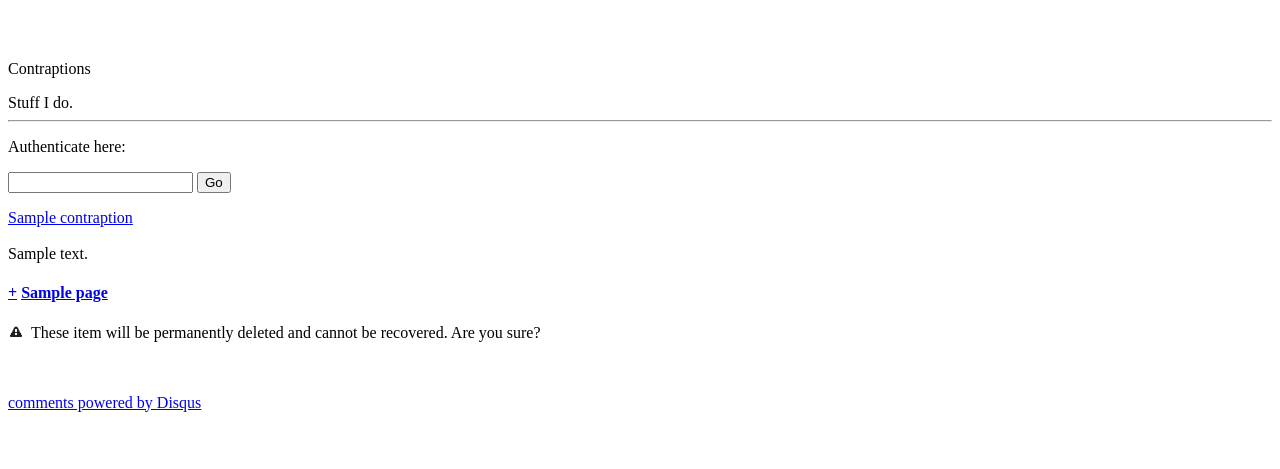
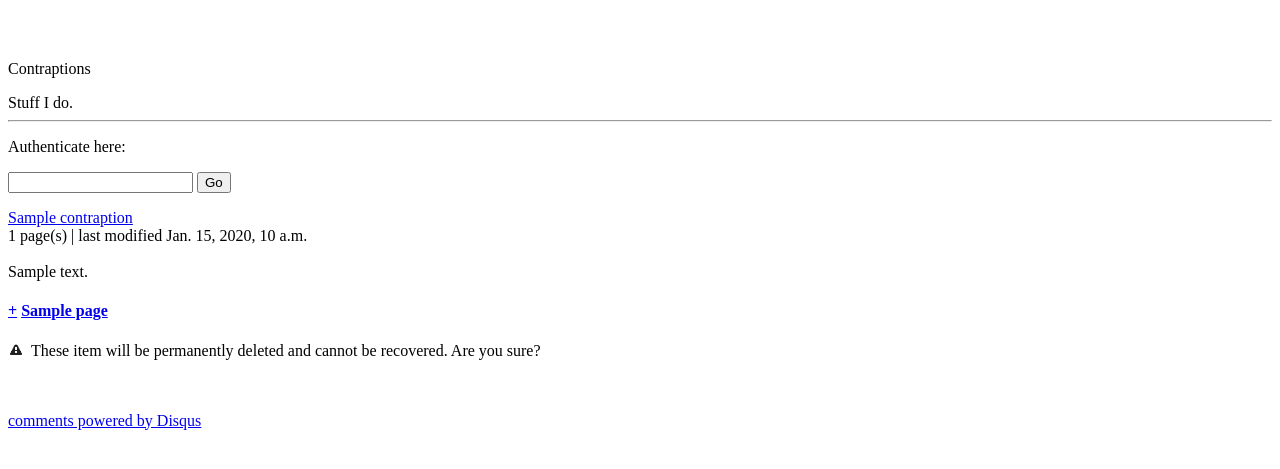
Before and after one commit to teo-mateo/Juniper, a Django app: template templates/contraption_view.html in a window 1280 px wide. Shown: the top 469 px of the page. Run offline with Django 3.2, Linux system fonts and the light colour scheme; the template is opened without the code that fills it: most values are stand-ins (such as "Sample title", 1, 10 or a date in 2020); some libraries are stand-ins or nearby versions.

Commit message:
displaying the contraption last modified field

```diff
--- a/blog/linksdb/linksengine.py
+++ b/blog/linksdb/linksengine.py
@@ -30,6 +30,7 @@ class Contraption(Document):
     visible = BooleanField(required=True)
     created_at = DateTimeField(required=True)
     #contraption_no = IntField(required=True)
+    last_modified = DateTimeField(required=True)
     pages = ListField(ReferenceField(Page))
 
 class ContraptionHtml:
--- a/blog/views/contraptions.py
+++ b/blog/views/contraptions.py
@@ -111,7 +111,8 @@ def section_contraptions_add(request):
             title = form_title,
             description = form_description,
             visible = form_visible,
-            created_at = datetime.datetime.now)
+            created_at = datetime.datetime.now,
+            last_modified = datetime.datetime.now)
             #contraption_no = contraption_no)
         c.save()
 
@@ -136,7 +137,8 @@ def section_contraptions_edit(request):
         c.order = form_order
         c.title = form_title
         c.description = form_description
-        c.visible = form_visible;
+        c.visible = form_visible
+        c.last_modified = datetime.datetime.now
         c.save()
 
     return HttpResponseRedirect(reverse('section_contraptions'))
--- a/static/own/css/tb-style.css
+++ b/static/own/css/tb-style.css
@@ -56,6 +56,11 @@ background-repeat:repeat;
     font-size:1.2em;
     color:#5a5a5a;
     border-bottom: 1px dotted #888;
+}
+.lighter-title {
+    font-family: 'Open Sans', sans-serif;
+    font-size:0.8em;
+    color:#5a5a5a;
 }
 .post-tags
 {
--- a/templates/contraption_view.html
+++ b/templates/contraption_view.html
@@ -25,6 +25,9 @@
            <img src="{% static 'own/img/plus.png'%}"> Add page
         </a>
     {% endif %}
+    <br/>
+    <span class="lighter-title">{{ contraption.pages | length }} page(s) | last modified {{ contraption.source.last_modified }}</span>
+
     <br />  <br />
     {{ contraption.description }}
 
--- a/templates/contraptions.html
+++ b/templates/contraptions.html
@@ -29,12 +29,14 @@
         <a href="{% url 'section_contraptions_view' %}?id={{ c.source.id }}" class="post-title">
             {{ c.source.order }}. {{ c.title }}
         </a>
-        <span class="lighter-title"> | {{ c.pages | length }} page(s)</span>
         {% if request.session.authenticated %}
-            &nbsp;
+            &nbsp; |
             <a href="#" onclick="editContraption('{{ c.source.id }}'); return false;"><img src="{% static 'own/img/edit-icon.png' %}"/></a>
             <a href="#" onclick="deleteContraption('{{ c.source.id }}'); return false;"><img src="{% static 'own/img/trash.png' %}" /></a>
         {% endif %}
+        <br/>
+        <span class="lighter-title">{{ c.pages | length }} page(s) | last modified {{ c.source.last_modified }}</span>
+
         <div class="post-content">
             {{ c.description }}
         </div>
```
